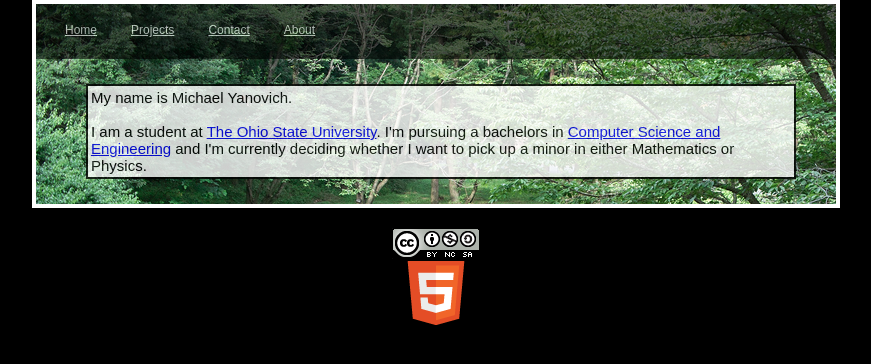
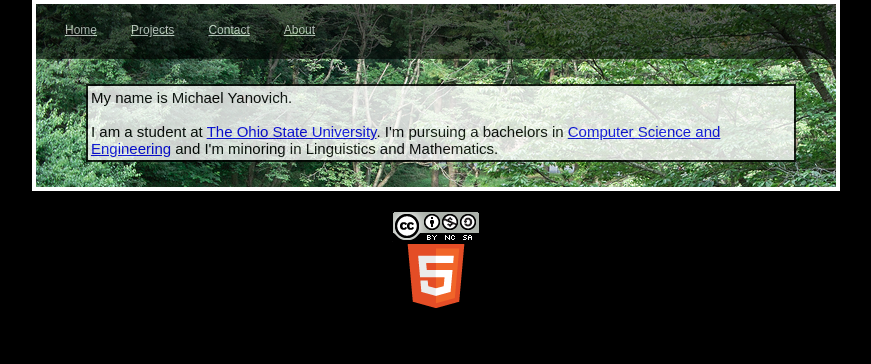
Before and after one commit to myano/yanovich.net, a PHP site: page /about.php in a window 1280 px wide. Shown: the part 100-464 px from the top of the page, without its empty margins (208-1079 px from the left). Run offline with PHP 8.4, Linux system fonts and the light colour scheme.

Commit message:
updated about section and added profile information to head tag in template

```diff
--- a/about-content.php
+++ b/about-content.php
@@ -1,2 +1,2 @@
 My name is Michael Yanovich.<br><br>
-I am a student at <a href="http://osu.edu/">The Ohio State University</a>. I'm pursuing a bachelors in <a href="http://www.cse.ohio-state.edu/">Computer Science and Engineering</a> and I'm currently deciding whether I want to pick up a minor in either Mathematics or Physics.
+I am a student at <a href="http://osu.edu/">The Ohio State University</a>. I'm pursuing a bachelors in <a href="http://www.cse.ohio-state.edu/">Computer Science and Engineering</a> and I'm minoring in Linguistics and Mathematics.
--- a/template.php
+++ b/template.php
@@ -1,6 +1,6 @@
 <!DOCTYPE html>
 <html>
-    <head>
+    <head profile="http://www.w3.org/2005/10/profile">
         <link href="style.css" rel="stylesheet" type="text/css" />
 
         <meta http-equiv="Content-type" content="text/html;charset=UTF-8" />
```
